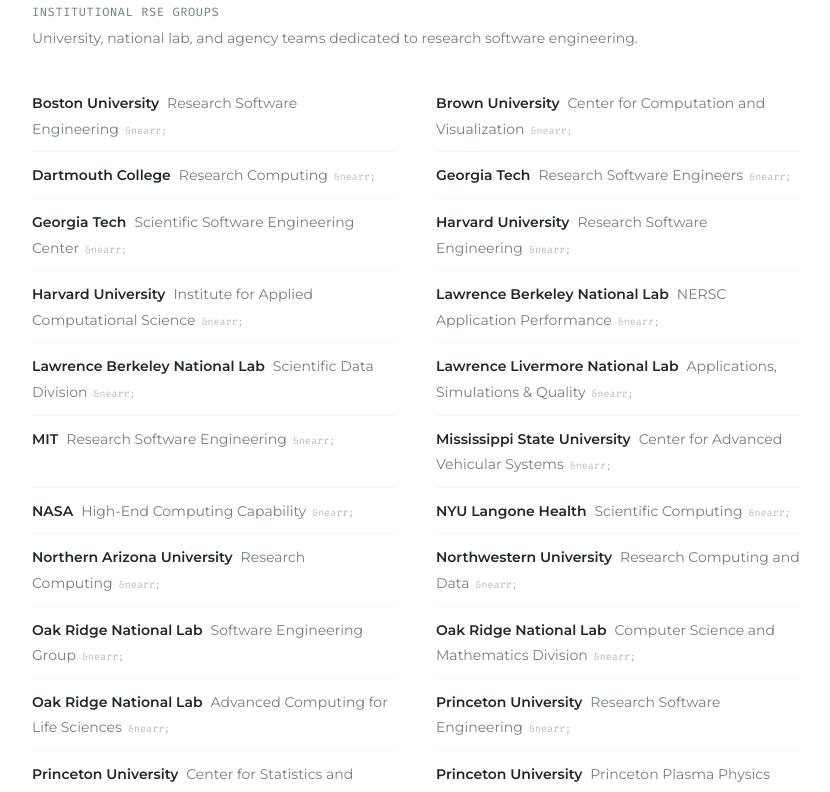
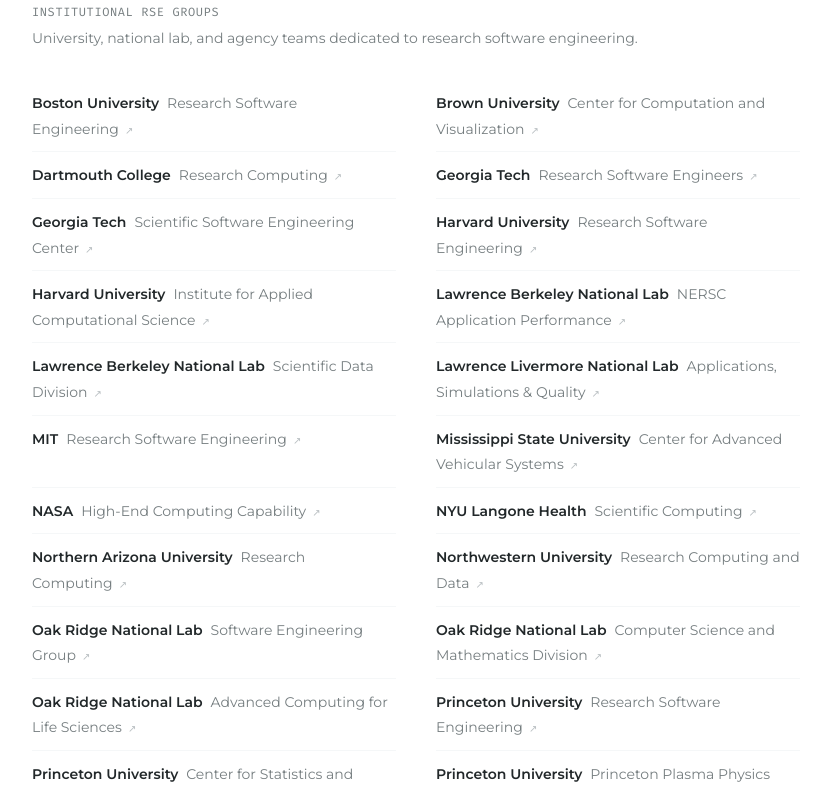
Before and after one commit to USRSE/usrse.github.io, a React (Vite) app in the folder web/: page /resources/organizations in a window 1280 px wide. Shown: the part 1280-2072 px from the top of the page, without its empty margins (264-1094 px from the left). Built offline with nearby package versions, Linux system fonts and the light colour scheme.

Commit message:
fix(ui): render arrow icon on RSE Organizations page
Replace &nearr; HTML entity (rendered as literal text in JSX)
with Unicode escape \u2197 so the arrow glyph displays correctly.

Closes #7

```diff
--- a/web/src/pages/resources/OrganizationsPage.tsx
+++ b/web/src/pages/resources/OrganizationsPage.tsx
@@ -125,7 +125,7 @@
             >
               <span className="text-sm font-semibold text-neutral-800">{group.institution}</span>
               <span className="text-sm text-neutral-400 ml-2">{group.group}</span>
-              <span className="font-mono text-[10px] text-neutral-300 ml-1.5">&nearr;</span>
+              <span className="font-mono text-[10px] text-neutral-300 ml-1.5">{"\u2197"}</span>
             </div>
           ))}
         </div>
```
